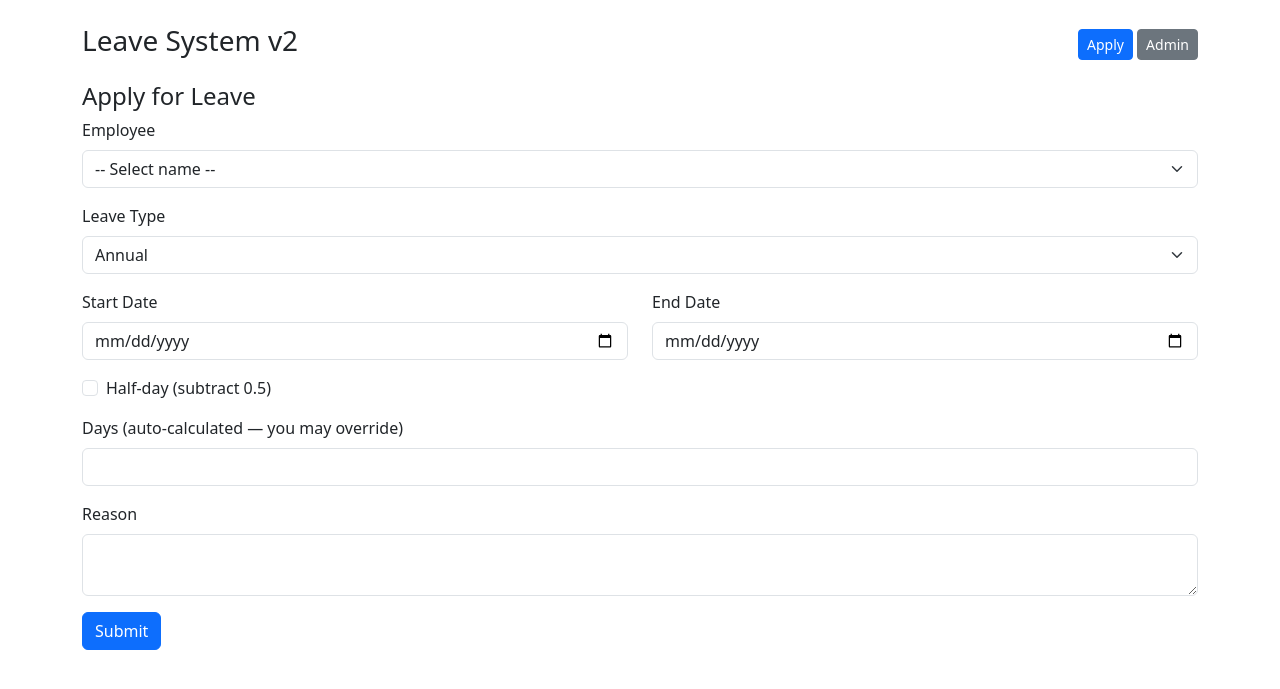
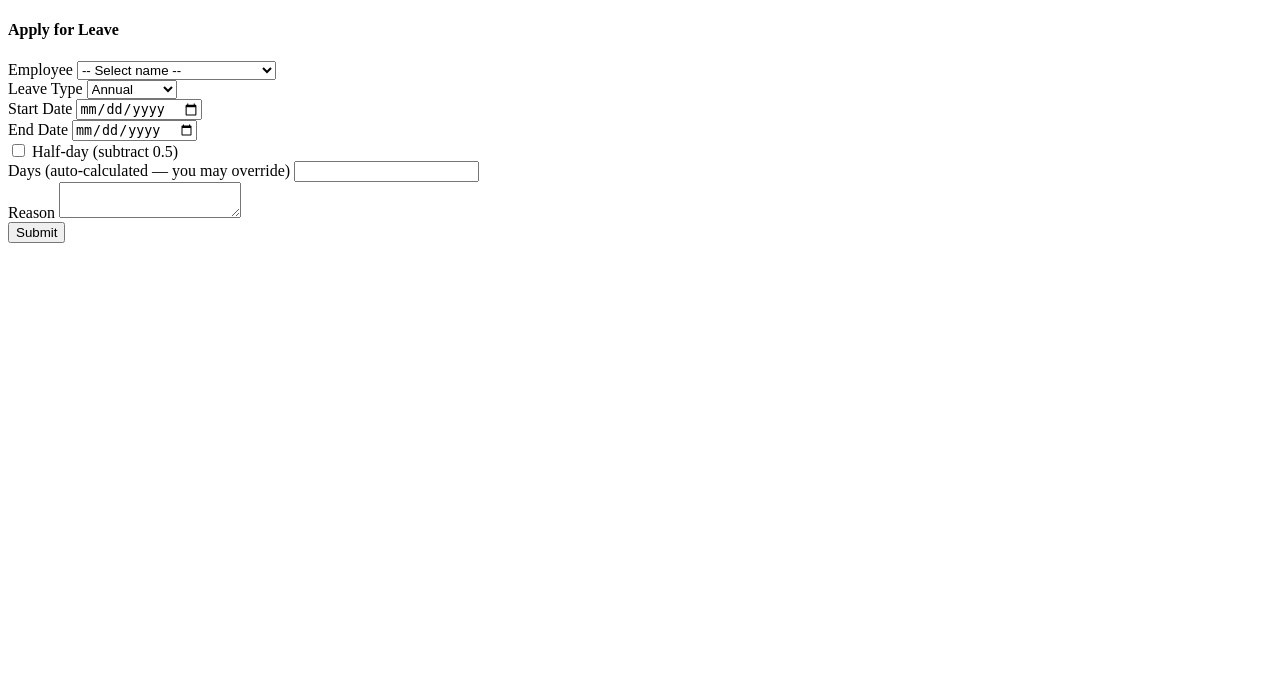
Before and after one commit to jesstanblues-ops/Leave-app3, a Flask app: page /apply in a window 1280 px wide. Shown: the top 689 px of the page. Run offline with Flask 3, Linux system fonts and the light colour scheme; data comes from the database, SQL or seed files in the repository.

Commit message:
Add files via upload

```diff
--- a/templates/base.html
+++ b/templates/base.html
@@ -1,28 +1,9 @@
-<!doctype html>
+<!DOCTYPE html>
 <html>
 <head>
-  <meta name="viewport" content="width=device-width, initial-scale=1">
-  <title>Leave System v2</title>
-  <link href="https://cdn.jsdelivr.net/npm/bootstrap@5.3.0/dist/css/bootstrap.min.css" rel="stylesheet">
-  <script src="https://code.jquery.com/jquery-3.6.0.min.js"></script>
+    <title>Leave System</title>
 </head>
 <body>
-<div class="container py-4">
-  <div class="d-flex justify-content-between align-items-center mb-3">
-    <h3>Leave System v2</h3>
-    <div>
-      <a href="/apply" class="btn btn-sm btn-primary">Apply</a>
-      <a href="/admin" class="btn btn-sm btn-secondary">Admin</a>
-    </div>
-  </div>
-  {% with messages = get_flashed_messages(with_categories=true) %}
-    {% if messages %}
-      {% for cat, m in messages %}
-        <div class="alert alert-{{ 'warning' if cat=='warning' else ('success' if cat=='success' else 'info') }}">{{ m }}</div>
-      {% endfor %}
-    {% endif %}
-  {% endwith %}
-  {% block content %}{% endblock %}
-</div>
+    {% block content %}{% endblock %}
 </body>
 </html>
```
Also changed, not shown: templates/admin_login.html (added, +10 -0 lines).
